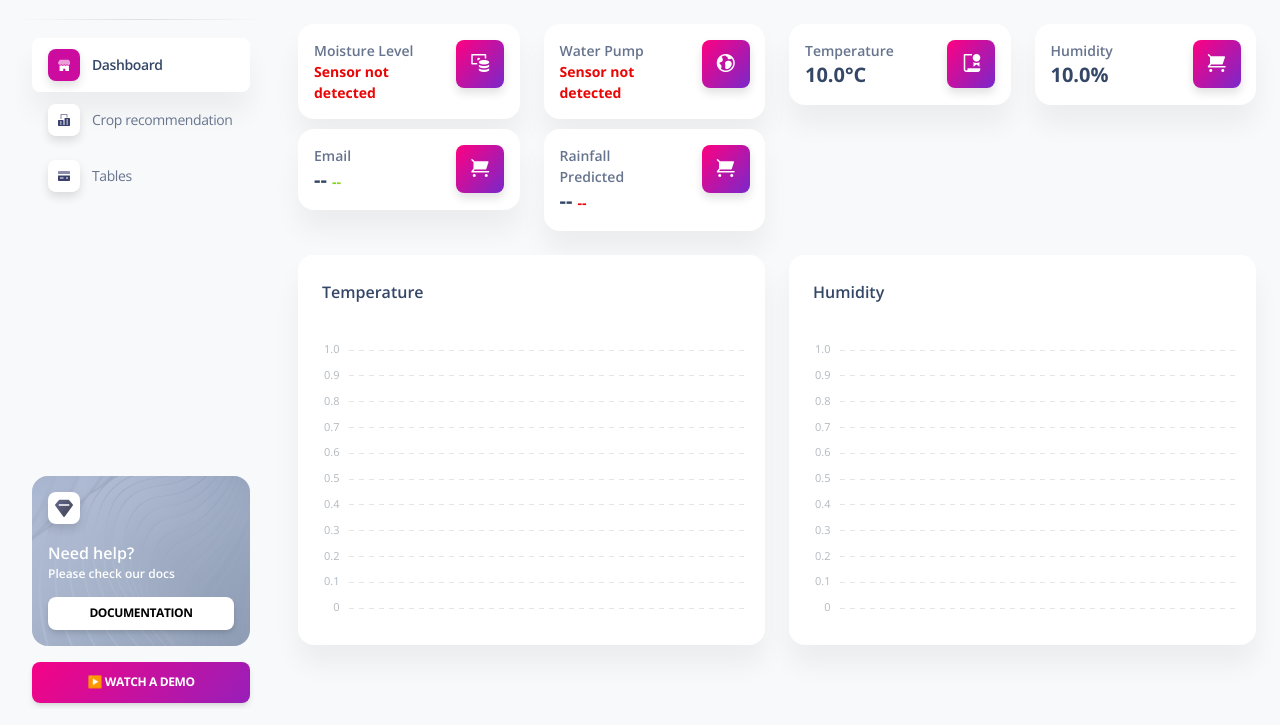
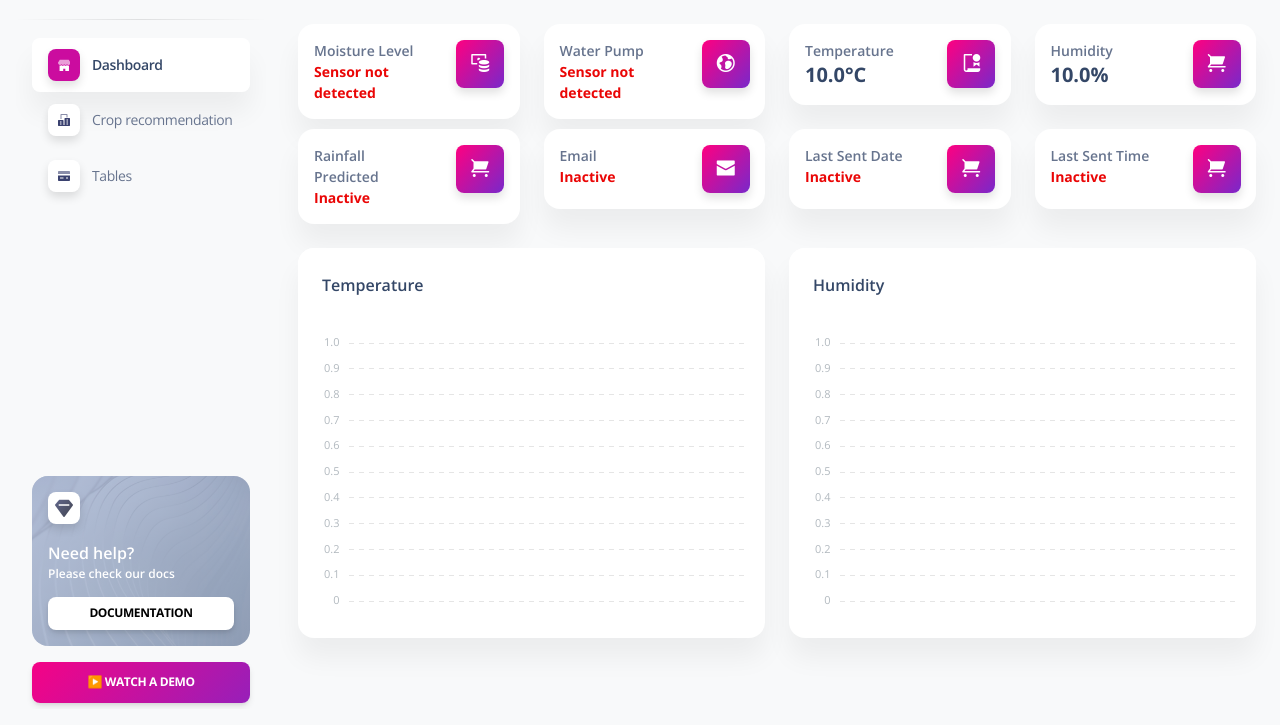
Before and after one commit to Prithvi12890/backup_rpi_m_project, a Flask app: template major_project/templates/dashboard.html in a window 1280 px wide. Shown: the part 75-800 px from the top of the page. Run offline with Flask 2, Linux system fonts and the light colour scheme; the template is opened without the code that fills it: most values are stand-ins (such as "Sample title", 1, 10 or a date in 2020); some libraries are stand-ins or nearby versions.

Commit message:
data migration

```diff
--- a/major_project/app.py
+++ b/major_project/app.py
@@ -109,6 +109,15 @@ channel = 21
 GPIO.setmode(GPIO.BCM)
 GPIO.setup(channel, GPIO.IN)
 GPIO.setup(26, GPIO.OUT)
+GPIO.setup(16,GPIO.IN)
+GPIO.setup(19,GPIO.OUT)
+
+if (GPIO.input(16)):
+    import os
+    GPIO.output(19,HIGH)
+    time.sleep(1)
+    GPIO.cleanup()
+    os.system("sudo shutdown -h now")
 
 def callback(channel):
         global moisture_level, water_pump
--- a/major_project/templates/dashboard.html
+++ b/major_project/templates/dashboard.html
@@ -2,7 +2,7 @@
 <html lang="en">
   <head>
     <meta charset="utf-8" />
-    <meta http-equiv="refresh" content="10">
+    <meta http-equiv="refresh" content="5">
     <meta
       name="viewport"
       content="width=device-width, initial-scale=1, shrink-to-fit=no"
@@ -406,13 +406,10 @@
                   <div class="col-8">
                     <div class="numbers">
                       <p class="text-sm mb-0 text-capitalize font-weight-bold">
-                        Email
+                        Rainfall Predicted
                       </p>
-                      <h5 class="font-weight-bolder mb-0">
-                        --
-                        <span class="text-success text-sm font-weight-bolder"
-                          >--</span
-                        >
+                      <h5 class="font-weight-bolder text-sm text-danger mb-0">
+                        Inactive
                       </h5>
                     </div>
                   </div>
@@ -437,13 +434,66 @@
                   <div class="col-8">
                     <div class="numbers">
                       <p class="text-sm mb-0 text-capitalize font-weight-bold">
-                        Rainfall Predicted
+                        Email
                       </p>
-                      <h5 class="font-weight-bolder mb-0">
-                        --
-                        <span class="text-danger text-sm font-weight-bolder"
-                          >--</span
-                        >
+                      <h5 class="font-weight-bolder text-sm text-danger mb-0">
+                        Inactive
+                      </h5>
+                    </div>
+                  </div>
+                  <div class="col-4 text-end">
+                    <div
+                      class="icon icon-shape bg-gradient-primary shadow text-center border-radius-md"
+                    >
+                      <i
+                        class="ni ni-email-83 text-lg opacity-10"
+                        aria-hidden="true"
+                      ></i>
+                    </div>
+                  </div>
+                </div>
+              </div>
+            </div>
+          </div>
+          <div class="col-xl-3 col-sm-6">
+            <div class="card">
+              <div class="card-body p-3">
+                <div class="row">
+                  <div class="col-8">
+                    <div class="numbers">
+                      <p class="text-sm mb-0 text-capitalize font-weight-bold">
+                        Last sent date
+                      </p>
+                      <h5 class="font-weight-bolder text-sm text-danger mb-0">
+                        Inactive
+                      </h5>
+                    </div>
+                  </div>
+                  <div class="col-4 text-end">
+                    <div
+                      class="icon icon-shape bg-gradient-primary shadow text-center border-radius-md"
+                    >
+                      <i
+                        class="ni ni-cart text-lg opacity-10"
+                        aria-hidden="true"
+                      ></i>
+                    </div>
+                  </div>
+                </div>
+              </div>
+            </div>
+          </div>
+          <div class="col-xl-3 col-sm-6">
+            <div class="card">
+              <div class="card-body p-3">
+                <div class="row">
+                  <div class="col-8">
+                    <div class="numbers">
+                      <p class="text-sm mb-0 text-capitalize font-weight-bold">
+                        Last sent time
+                      </p>
+                      <h5 class="font-weight-bolder text-sm text-danger mb-0">
+                        Inactive
                       </h5>
                     </div>
                   </div>
```
Also changed, not shown: major_project/app.db.
